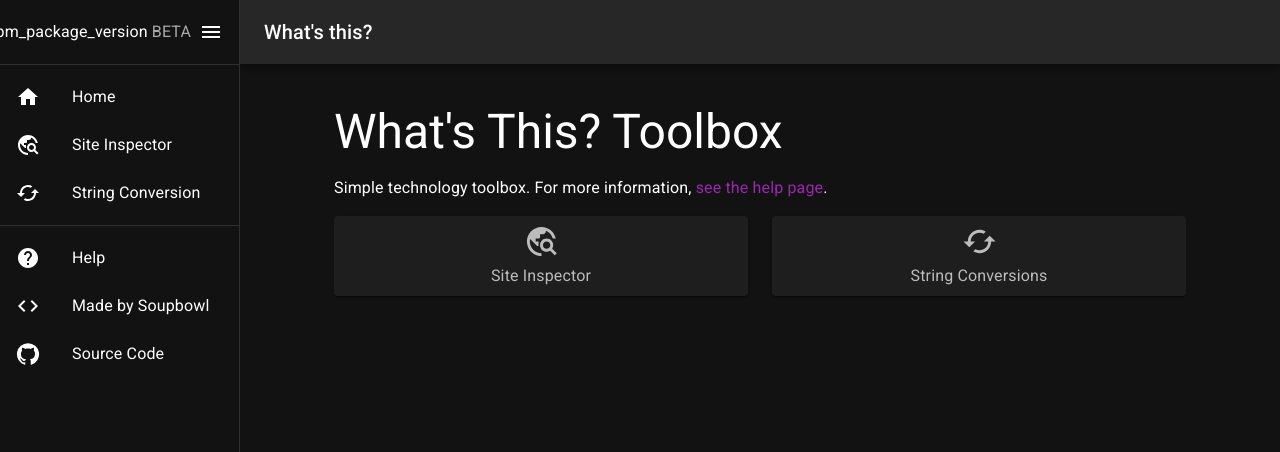
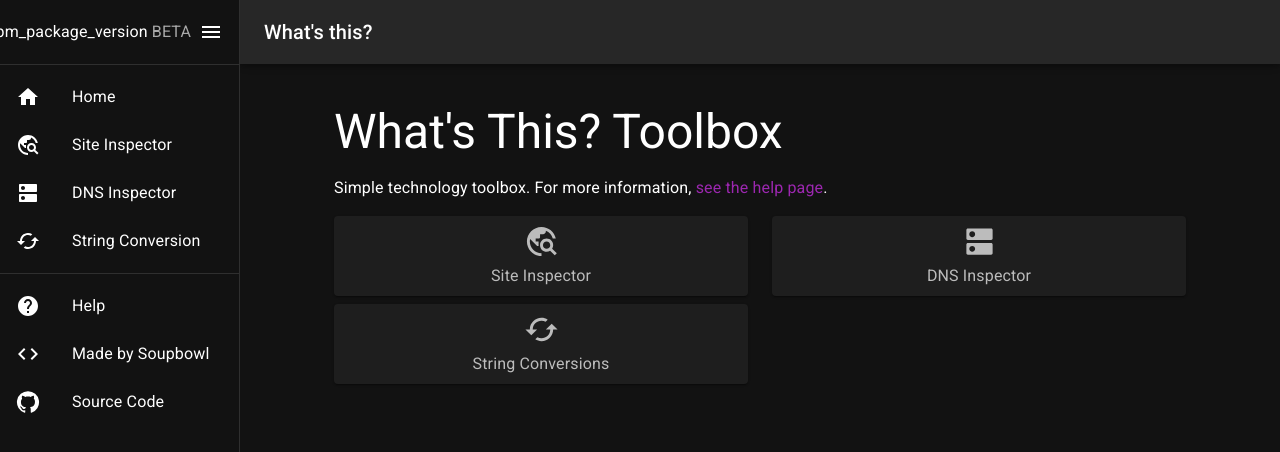
Before and after one commit to soup-bowl/whatsth.is, a React (Create React App) app: page / in a window 1280 px wide. Both pictures are taken after a click on the button "open drawer". Shown: the top 452 px of the page. Built offline with nearby package versions, Linux system fonts and the light colour scheme.

Commit message:
Submission form.

```diff
--- a/src/index.tsx
+++ b/src/index.tsx
@@ -7,6 +7,7 @@ import Layout from "./pages/_layout";
 import Home from './pages/home';
 import HelpPage from './pages/help';
 import { InspectionHome, InspectonResult } from "./pages/inspection";
+import { DnsCheckHome, DnsCheckResult } from './pages/dnschecker';
 import StringConversionPage from './pages/converter';
 
 export default function App() {
@@ -15,12 +16,14 @@ export default function App() {
 			<Routes>
 				<Route path="/" element={<Layout />}>
 					<Route index element={<Home />} />
-					<Route path="help" element={<HelpPage />} />
-					<Route path="inspect" element={<InspectionHome />} />
+					<Route path="help"      element={<HelpPage />} />
+					<Route path="inspect"   element={<InspectionHome />} />
 					<Route path="inspect/*" element={<InspectonResult />} />
-					<Route path="convert" element={<StringConversionPage />} />
-					<Route path="encoder" element={<Navigate replace to="/convert" />} />
-					<Route path="decoder" element={<Navigate replace to="/convert" />} />
+					<Route path="dns"       element={<DnsCheckHome />} />
+					<Route path="dns/*"     element={<DnsCheckResult />} />
+					<Route path="convert"   element={<StringConversionPage />} />
+					<Route path="encoder"   element={<Navigate replace to="/convert" />} />
+					<Route path="decoder"   element={<Navigate replace to="/convert" />} />
 				</Route>
 			</Routes>
 		</BrowserRouter>
--- a/src/pages/_layout.tsx
+++ b/src/pages/_layout.tsx
@@ -11,6 +11,7 @@ import MenuIcon from '@mui/icons-material/Menu';
 import CloudOffIcon from '@mui/icons-material/CloudOff';
 import HomeIcon from '@mui/icons-material/Home';
 import TravelExploreIcon from '@mui/icons-material/TravelExplore';
+import DnsIcon from '@mui/icons-material/Dns';
 import CodeIcon from '@mui/icons-material/Code';
 import GitHubIcon from '@mui/icons-material/GitHub';
 import CachedIcon from '@mui/icons-material/Cached';
@@ -146,6 +147,10 @@ export default function Layout() {
 						<ListItemIcon><TravelExploreIcon /></ListItemIcon>
 						<ListItemText primary="Site Inspector" />
 					</ListItem>
+					<ListItem button onClick={() => {navigate('/dns');handleDrawerClose();}} disabled={!connectionState}>
+						<ListItemIcon><DnsIcon /></ListItemIcon>
+						<ListItemText primary="DNS Inspector" />
+					</ListItem>
 					<ListItem button onClick={() => {navigate('/convert');handleDrawerClose();}}>
 						<ListItemIcon><CachedIcon /></ListItemIcon>
 						<ListItemText primary="String Conversion" />
--- /dev/null
+++ b/src/pages/dnschecker.tsx
@@ -0,0 +1,86 @@
+import { Button, FormControl, Grid, InputLabel, MenuItem, Select, SelectChangeEvent, TextField, Typography } from "@mui/material"
+import { useEffect, useState } from "react";
+import { useNavigate } from "react-router-dom";
+
+export function DnsCheckHome() {
+	const [inputURL, setInputURL] = useState('');
+	const navigate = useNavigate();
+	const [connectionState, setConnectionState] = useState(true);
+	const [recordType, setRecordType] = useState('');
+	const MINUTE_MS = 15000;
+
+	// https://stackoverflow.com/a/65049865
+	useEffect(() => {
+		const interval = setInterval(() => {
+			if (navigator.onLine) {
+				setConnectionState(true);
+			} else {
+				setConnectionState(false);
+			}
+		}, MINUTE_MS);
+
+		return () => clearInterval(interval);
+	}, []);
+
+	const submitForm = (e:any) => {
+		e.preventDefault();
+		return navigate(`/dns/${recordType}/${inputURL}`);
+	};
+
+	return(
+		<>
+			<Typography variant="h3" component="h1" my={2}>DNS Inspector</Typography>
+			<form onSubmit={submitForm} noValidate>
+				<Grid container direction="column" spacing={2}>
+					<Grid container spacing={2}>
+						<Grid item xs={4}>
+							<FormControl fullWidth>
+								<InputLabel id="type">Record Type</InputLabel>
+								<Select
+									id="type"
+									label="Record Type"
+									value={recordType}
+									onChange={(e:SelectChangeEvent) => (setRecordType(e.target.value))}
+								>
+									<MenuItem value={""}>Select...</MenuItem>
+									<MenuItem value={"A"}>A</MenuItem>
+									<MenuItem value={"AAAA"}>AAAA</MenuItem>
+									<MenuItem value={"CNAME"}>CNAME</MenuItem>
+									<MenuItem value={"MX"}>MX</MenuItem>
+									<MenuItem value={"NS"}>NS</MenuItem>
+									<MenuItem value={"TXT"}>TXT</MenuItem>
+								</Select>
+							</FormControl>
+						</Grid>
+						<Grid item xs={8}>
+							<TextField fullWidth
+								id="url"
+								type="url"
+								placeholder="soupbowl.io"
+								label="URL"
+								variant="outlined"
+								value={inputURL}
+								onChange={(e:any) => (setInputURL(e.target.value))}
+								disabled={!connectionState}
+							/>
+						</Grid>
+					</Grid>
+					<Grid item>
+						<Button
+							type="submit"
+							variant="contained"
+							value="Submit"
+							disabled={!connectionState}
+						>
+							Submit
+						</Button>
+					</Grid>
+				</Grid>
+			</form>
+		</>
+	)
+}
+
+export function DnsCheckResult() {
+	return(<p>BBBBBBBBBBBBB</p>)
+}
--- a/src/pages/home.tsx
+++ b/src/pages/home.tsx
@@ -3,6 +3,7 @@ import { styled } from '@mui/material/styles';
 import { Box, Paper, Link } from '@mui/material';
 
 import TravelExploreIcon from '@mui/icons-material/TravelExplore';
+import DnsIcon from '@mui/icons-material/Dns';
 import CachedIcon from '@mui/icons-material/Cached';
 import { useNavigate } from "react-router-dom";
 
@@ -35,6 +36,14 @@ export default function Home() {
 					</Link>
 				</Grid>
 				<Grid item xs={6}>
+					<Link sx={{ cursor: 'pointer', textDecoration: 'none' }} onClick={() => navigate('/dns')}>
+						<Item>
+							<DnsIcon fontSize="large" />
+							<Typography>DNS Inspector</Typography>
+						</Item>
+					</Link>
+				</Grid>
+				<Grid item xs={6}>
 					<Link sx={{ cursor: 'pointer', textDecoration: 'none' }} onClick={() => navigate('/decoder')}>
 						<Item>
 							<CachedIcon fontSize="large" />
```
Also changed, not shown: 1 other file (tests, documents, lock files or other folders).
